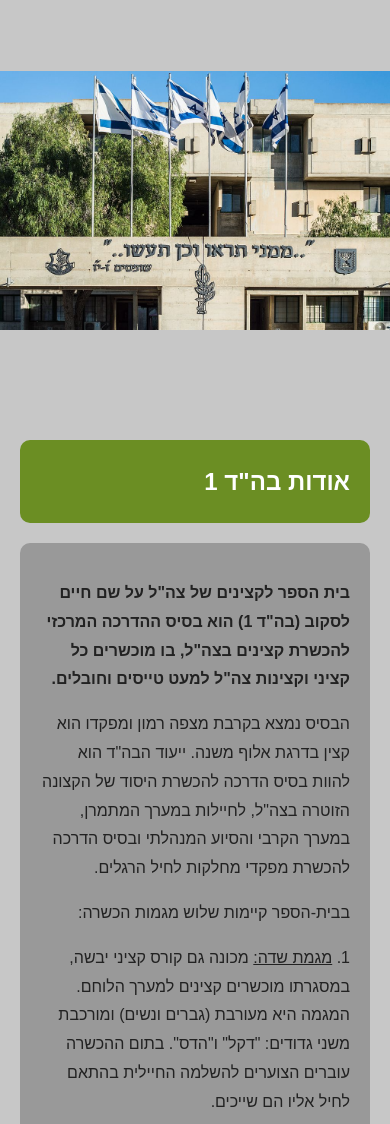
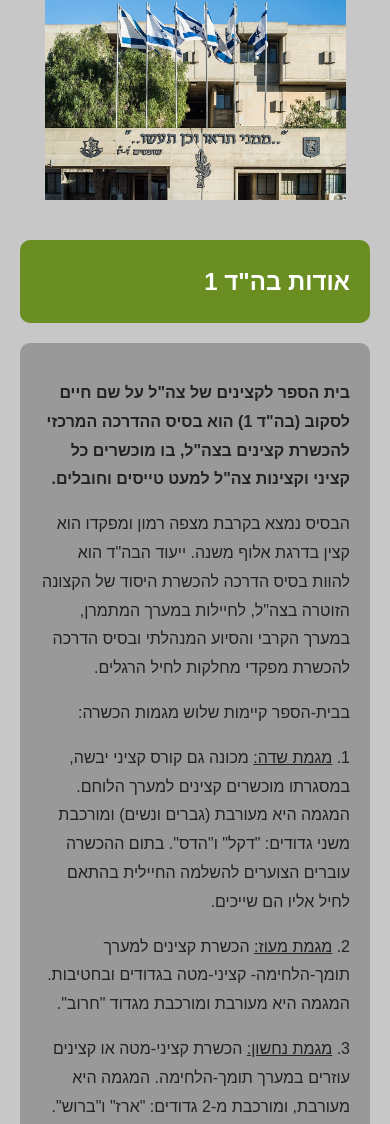
Before and after one commit to Bahadachat/bahadachat.github.io, a plain HTML site: page index.html in a window 390 px wide. Shown: the top 1124 px of the page. Drawn offline with Linux system fonts and the light colour scheme.

Commit message:
Update ui

```diff
--- a/index.html
+++ b/index.html
@@ -32,7 +32,7 @@
         /* Responsive design for smaller screens */
         @media (max-width: 768px) {
             #banner {
-                height: 400px; /* Adjust the height for smaller screens */
+                height: 200px; /* Adjust the height for smaller screens */
                 font-size: 1.5em; /* Smaller text size for smaller screens */
             }
         }
```
